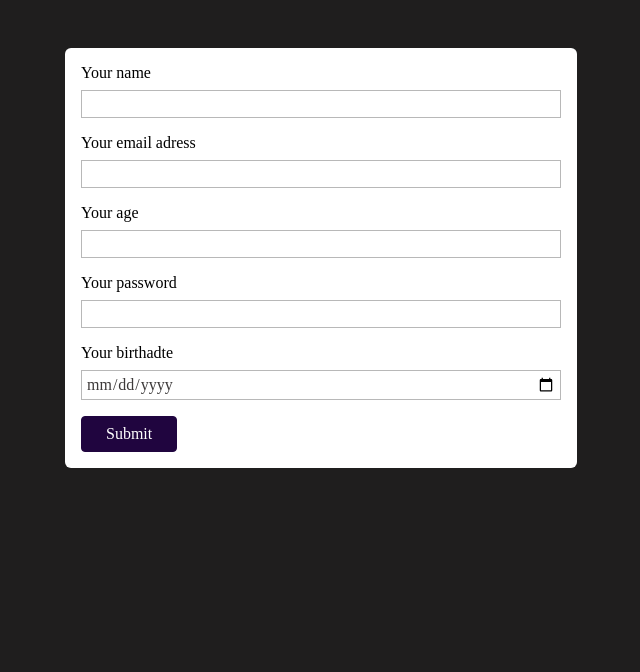
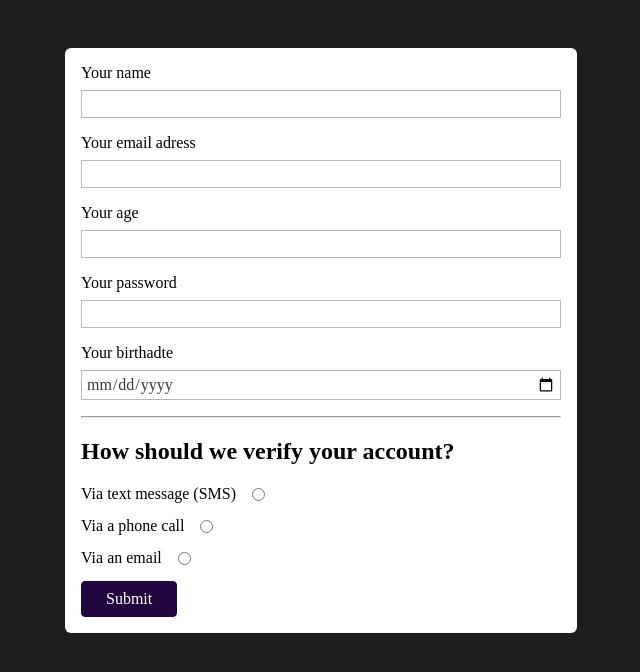
Before and after one commit to Yoo-SH/web-dev-github, a plain HTML site: page formatting/index.html in a window 1280 px wide. Shown: the whole page, without its empty margins (319-959 px from the left). Drawn offline with Linux system fonts and the light colour scheme.

Commit message:
radio 버튼 작업을 추가함

```diff
--- a/formatting/index.html
+++ b/formatting/index.html
@@ -18,11 +18,31 @@
       <label for="useremail">Your email adress</label>
       <input type="eamil" name="user-email" id="useremail" />
       <label for="userage">Your age</label>
-      <input type="number" step= "1" name="user-age" id="userage" />
+      <input type="number" step="1" name="user-age" id="userage" />
       <label for="iserpassword">Your password</label>
       <input type="password" name="user-password" id="userpassword" />
       <label for="birthadte">Your birthadte</label>
       <input type="date" name="user-birthdate" id="birthadte" />
+      <hr />
+      <h2>How should we verify your account?</h2>
+      <div class="form-control-inline">
+        <label for="verify-text-message">Via text message (SMS)</label>
+        <input
+          type="radio"
+          name="verify"
+          id="verify-text-message"
+          value="text-message"
+        />
+      </div>
+      <div class="form-control-inline">
+        <label for="verify-phone">Via a phone call</label>
+        <input type="radio" name="verify" id="verify-phone" value="phone" />
+      </div>
+      <div class="form-control-inline">
+        <label for="verify-email">Via an email</label>
+        <input type="radio" name="verify" id="verify-email" value="email" />
+      </div>
+
       <button>Submit</button>
     </form>
   </body>
--- a/formatting/styles.css
+++ b/formatting/styles.css
@@ -49,3 +49,15 @@ button:hover{
     background-color: rgb(52,14,95);
     border-color:rgb(52,14,95);
 }
+
+
+.form-control-inline{
+    display: flex;
+
+}
+
+.form-control-inline input{
+    width: auto;
+    margin-left: 1rem;
+
+}
```
